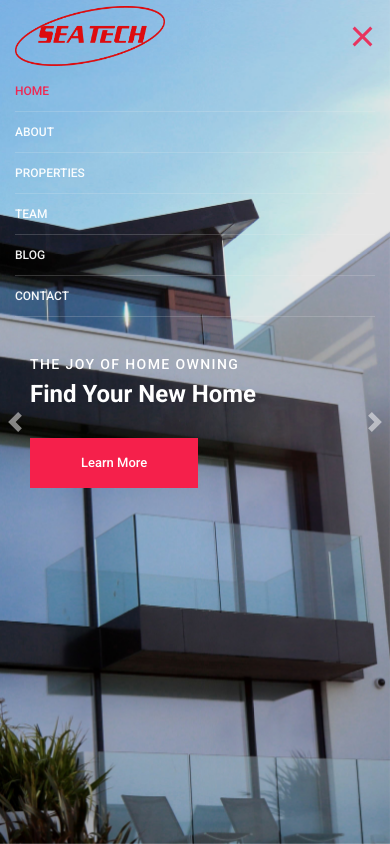
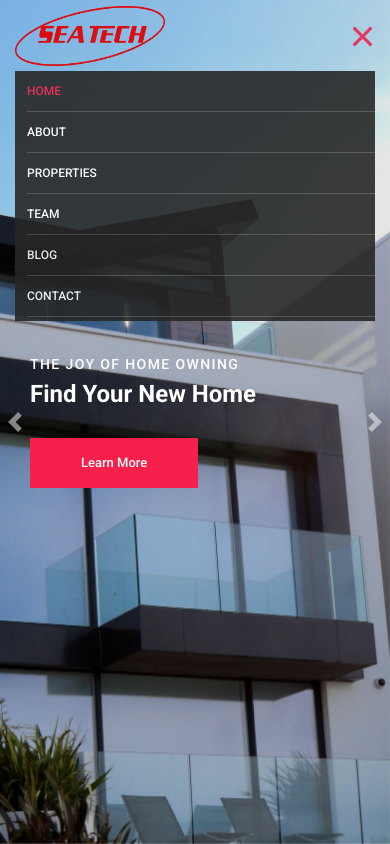
Before and after one commit to leonadvice/SeaTechCons, a website: page public/index.html in a window 390 px wide. Both pictures are taken after a click on the button 362 px from the left and 37 px from the top of the page. Shown: the top 844 px of the page. Drawn offline with Linux system fonts and the light colour scheme.

Commit message:
fix nav mobile

```diff
--- a/public/css/style.css
+++ b/public/css/style.css
@@ -4279,6 +4279,17 @@ h6 {
   }
 }
 
+@media (max-width: 992px) {
+  #navbarSupportedContent {
+    background-color: #262626;
+    opacity: 0.95;
+  }
+
+  .nav-item {
+    padding-left: 12px;
+  }
+}
+
 .header_area .navbar .nav .nav-item .nav-link {
   font: 500 12px/100px 'Roboto', sans-serif;
   text-transform: uppercase;
```
